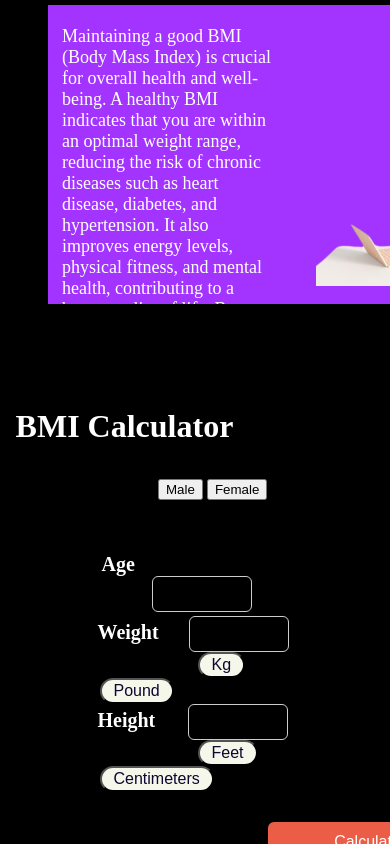
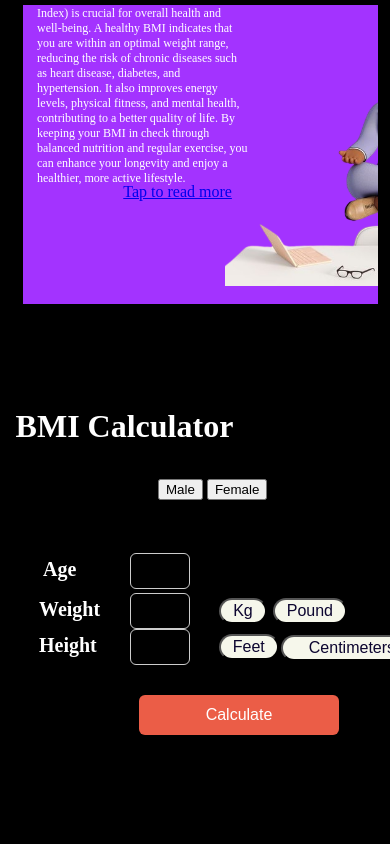
Before and after one commit to Artifice-219/bmi-calculator, a plain HTML site: page index.html in a window 390 px wide. Drawn offline with nearby package versions, Linux system fonts and the light colour scheme.

Commit message:
added media queries

```diff
--- a/styles.css
+++ b/styles.css
@@ -194,3 +194,206 @@ label[for="age-input"] {
   position: absolute;
   background-color: red;
 }
+
+
+@media only screen and (max-width: 600px) {
+
+     body {
+          background-color: black;
+          color: white;
+        }
+
+        h1 {
+          position: absolute;
+          left: 4%;
+          bottom: 41%;
+          color: white;
+        }
+
+        .gender-type {
+          position: absolute;
+          left: 40%;
+          bottom: 33%;
+          height: 10%;
+          margin: 2px;
+
+        }
+
+        .main-banner {
+          position: absolute;
+          top: 2px;
+          left: 20px;
+          height: 35%;
+          width: 90%;
+          margin: 3px;
+          padding: 2px;
+          background-color: #a333ff;
+          overflow: hidden;
+        }
+
+        .main-banner > .image {
+          position: relative;
+          left: 54%;
+          height: 91%;
+          margin: 10px;
+          object-fit: cover;
+        }
+
+        .main-banner > .banner-text {
+          position: relative;
+          left: 10px;
+          bottom: 108%;
+          width: 60%;
+          padding: 2px;
+          font-size: 12px;
+          color: white;
+        }
+
+        .main-banner > .banner-link {
+          position: relative;
+          left: 28%;
+          bottom: 115%;
+          background-color: yellow;
+        }
+
+        .calculator {
+          position: absolute;
+          left: 10%;
+          height: 40%;
+          width: 80%;
+          top: 65%;
+        }
+
+        .calculator > .age{
+             margin: 4px;
+             /* background-color: orange; */
+        }
+
+        .age >  input[type="number"]{
+             margin-left: 50px;
+        }
+
+
+        .weight > input[type="number"]{
+             margin-left: 26px;
+        }
+
+        .weight > button:nth-of-type(1) {
+             /* CSS styles for the first button (Kg) */
+             margin-left: 25px;
+             padding-top: 2px;
+             padding-left: 12px;
+             padding-right: 12px;
+             padding-bottom: 2px;
+             border-radius: 100px;
+             font-size: 16px;
+             color: #0D0630;
+             background-color: #F6F7EB;
+           }
+
+           .weight > button:nth-of-type(2) {
+             /* CSS styles for the first button (Kg) */
+             margin-left: 2px;
+             padding-top: 2px;
+             padding-left: 12px;
+             padding-right: 12px;
+             padding-bottom: 2px;
+             border-radius: 100px;
+             font-size: 16px;
+             color: #0D0630;
+             background-color: #F6F7EB;
+           }
+
+        .height > input[type="number"]{
+             margin-left: 29px;
+        }
+
+        .height > button:nth-of-type(1) {
+             /* CSS styles for the first button (Kg) */
+             margin-left: 25px;
+             padding-top: 2px;
+             padding-left: 12px;
+             padding-right: 12px;
+             padding-bottom: 2px;
+             border-radius: 100px;
+             font-size: 16px;
+             color: #0D0630;
+             background-color: #F6F7EB;
+           }
+
+           .height > button:nth-of-type(2) {
+             /* CSS styles for the first button (Kg) */
+             position: absolute;
+             top: 86px;
+             margin-left: 2px;
+             padding-top: 2px;
+             padding-left: 26px;
+             padding-right: 12px;
+             padding-bottom: 2px;
+             border-radius: 100px;
+             font-size: 16px;
+             color: #0D0630;
+             background-color: #F6F7EB;
+           }
+
+
+        label[for="age-input"] {
+             font-size: 1.25rem; /* Adjust font size as needed */
+             font-weight: bold;  /* Adjust font weight as needed */
+             color: white;        /* Adjust color as needed */
+             /* Add more styles if necessary */
+           }
+
+           label[for="weight-input"] {
+             font-size: 1.25rem; /* Adjust font size as needed */
+             font-weight: bold;  /* Adjust font weight as needed */
+             color: white;        /* Adjust color as needed */
+             /* Add more styles if necessary */
+           }
+
+           label[for="height-input"] {
+             font-size: 1.25rem; /* Adjust font size as needed */
+             font-weight: bold;  /* Adjust font weight as needed */
+             color: white;        /* Adjust color as needed */
+             /* Add more styles if necessary */
+           }
+
+           input[type="number"] {
+             width: 60px;
+             padding: 0.5rem; /* Adjust padding as needed */
+             font-size: 1rem; /* Adjust font size as needed */
+             border: 1px solid #ccc; /* Example border style */
+             border-radius: 6px; /* Example border radius */
+             /* box-shadow: inset 0 1px 2px rgba(0, 0, 0, 0.1); Example box shadow */
+             background-color: transparent;
+           }
+
+           .cal-btn{
+             position: relative;
+             top: 30px;
+             height: 40px;
+             width: 200px;
+             left: 100px;
+             padding-top: 2px;
+             padding-bottom: 2px;
+             border-radius: 6px;
+             border: none;
+             box-sizing: border-box;
+             font-size: 16px;
+             color: white;
+             background-color: #EB5D47;
+
+
+           }
+        .benefit-banner {
+          display: none;
+          position: absolute;
+          background-color: red;
+        }
+
+        .bmi-result {
+          display: none;
+          position: absolute;
+          background-color: red;
+        }
+}
```
